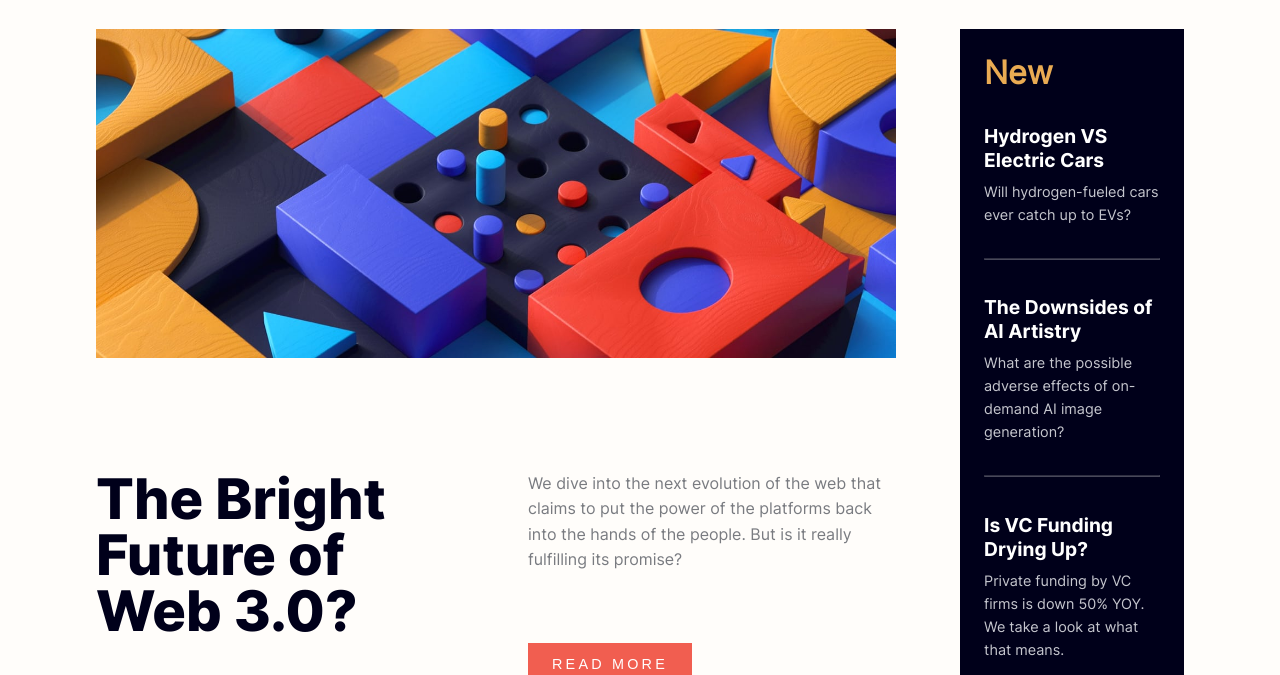
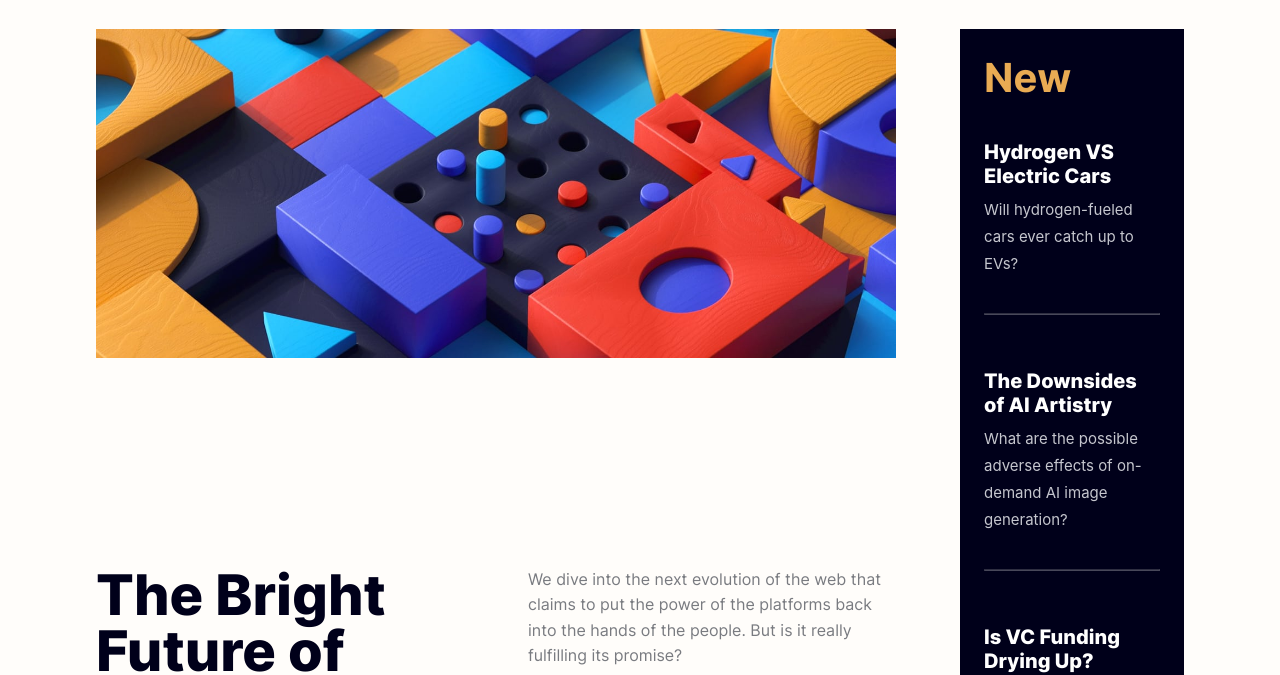
Before and after one commit to emanndev/Lab-2, a plain HTML site: page index.html in a window 1280 px wide. Shown: the part 127-802 px from the top of the page. Drawn offline with Linux system fonts and the light colour scheme.

Commit message:
Readme Done

```diff
--- a/assets/css/style.css
+++ b/assets/css/style.css
@@ -124,11 +124,10 @@ body {
 }
 
 .heading-subtext p {
-  font-size: 1rem;
+  font-size: 15px;
   color: var(--text-color-1);
   line-height: 1.6;
-  max-width: 20rem;
-
+  /* max-width: 92.5%; */
 }
 
 .btn {
@@ -192,7 +191,6 @@ body {
   height: 1px;
   background-color: var(--text-color-1);
   opacity: 0.3;
-  margin: 1.5rem 0 0.2rem;
 }
 
 /* Section Three */
@@ -241,7 +239,7 @@ body {
 }
 
 
-/* Desktop Layout */
+/* Tablet and Desktop Layout */
 @media (min-width: 768px) and (min-width: 1024px) {
   .main-container {
     padding: 5rem 6rem;
@@ -307,6 +305,27 @@ body {
 
   .home-page-section-two {
     grid-area: section2;
+  }
+  .heading-news-info h1{
+    font-size: 40px;
+    font-family: 'Inter-bold', Arial;
+  }
+
+  .brief-info{
+    margin: 1rem 0 1rem;
+    text-align: left;
+  }
+
+  .brief-info h2{
+    font-size: 20px;
+    font-family: 'Inter-extra-bold', Arial;
+    margin-top: -10px;
+  }
+
+  .brief-info p{
+  line-height: 1.8;
+  font-family: "Inter", Arial;
+  font-size: 15px;
   }
 
   .home-page-section-three {
```
Also changed, not shown: index.html (+2 -0 lines), assets/images/News-Website UI/News Website Fig1.png (added), assets/images/News-Website UI/News Website Fig2.png (added), assets/images/News-Website UI/News Website Fig3.png (added), assets/images/News-Website UI/News Website Fig4.png (added), assets/images/News-Website UI/News Website Fig5.png (added), 1 other file.
